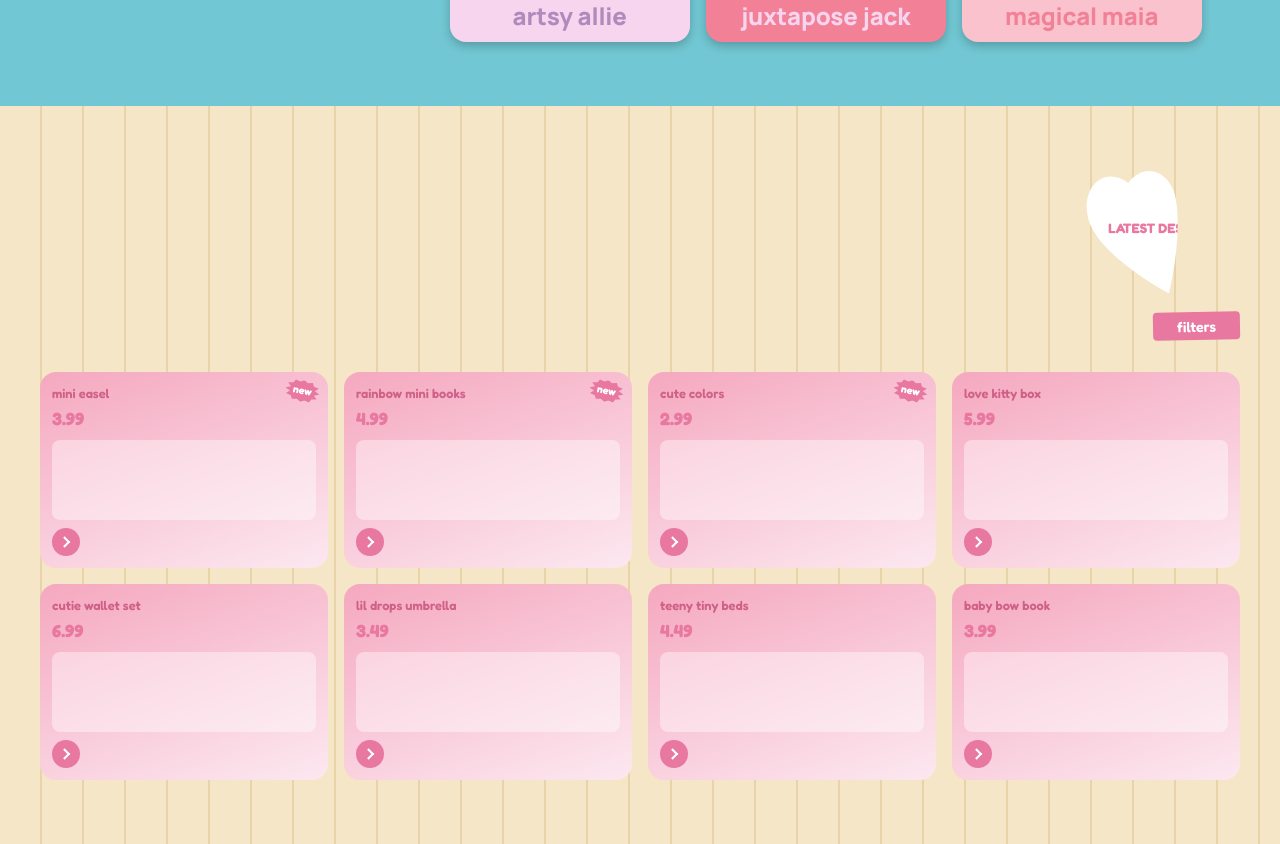
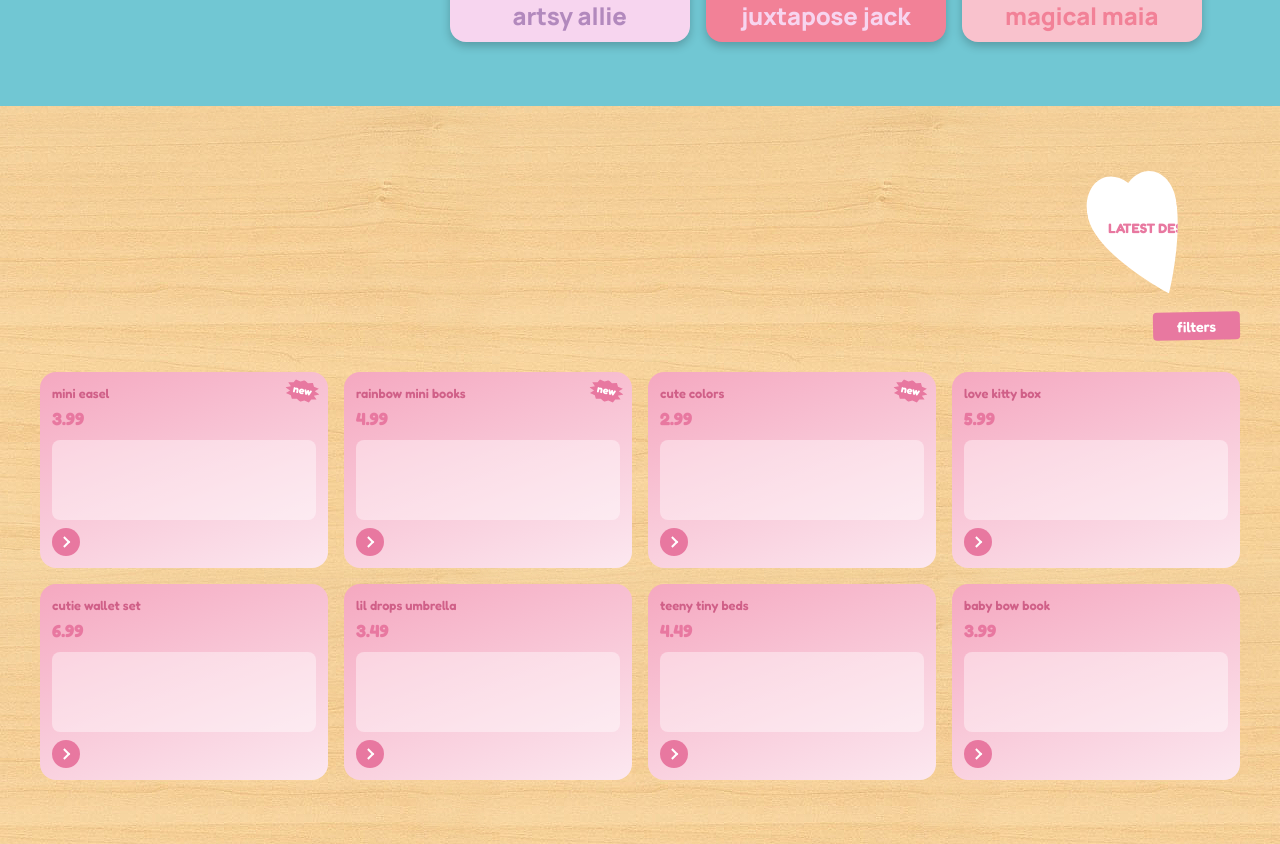
Before and after one commit to mikalmorello/magicalminis, a React (Vite) app: page / in a window 1280 px wide. Shown: the part 1019-1863 px from the top of the page. Built offline with nearby package versions, Linux system fonts and the light colour scheme; the HTML template or start-up script is replaced by a standard one; a web font is replaced by a local one.

Commit message:
Refactor product-section background in sections.scss: replace repeating-linear-gradient with a wood-grain texture for a more visually appealing backdrop, ensuring seamless repeat and horizontal grain orientation.

```diff
--- a/src/sections/sections.scss
+++ b/src/sections/sections.scss
@@ -132,13 +132,12 @@
 }
 
 .product-section {
-  background: repeating-linear-gradient(
-    90deg,
-    var(--beach-light) 0px,
-    var(--beach-light) 40px,
-    var(--beach-mid) 40px,
-    var(--beach-mid) 42px
-  );
+  /* Wood-grain "shelf" backdrop. The source tile (500×500, seamless) is
+     pre-rotated 90° at build time so the grain runs horizontally — doing
+     the rotation in the file (rather than via CSS `transform`) keeps the
+     repeat seamless without needing an oversized rotated pseudo-element. */
+  background: var(--beach-light) url('/textures/wood-horizontal.png') repeat;
+  background-size: 500px 500px;
   padding: 3rem var(--section-padding) 4rem;
 
   &__header {
```
Also changed, not shown: public/textures/wood-horizontal.png (added).
